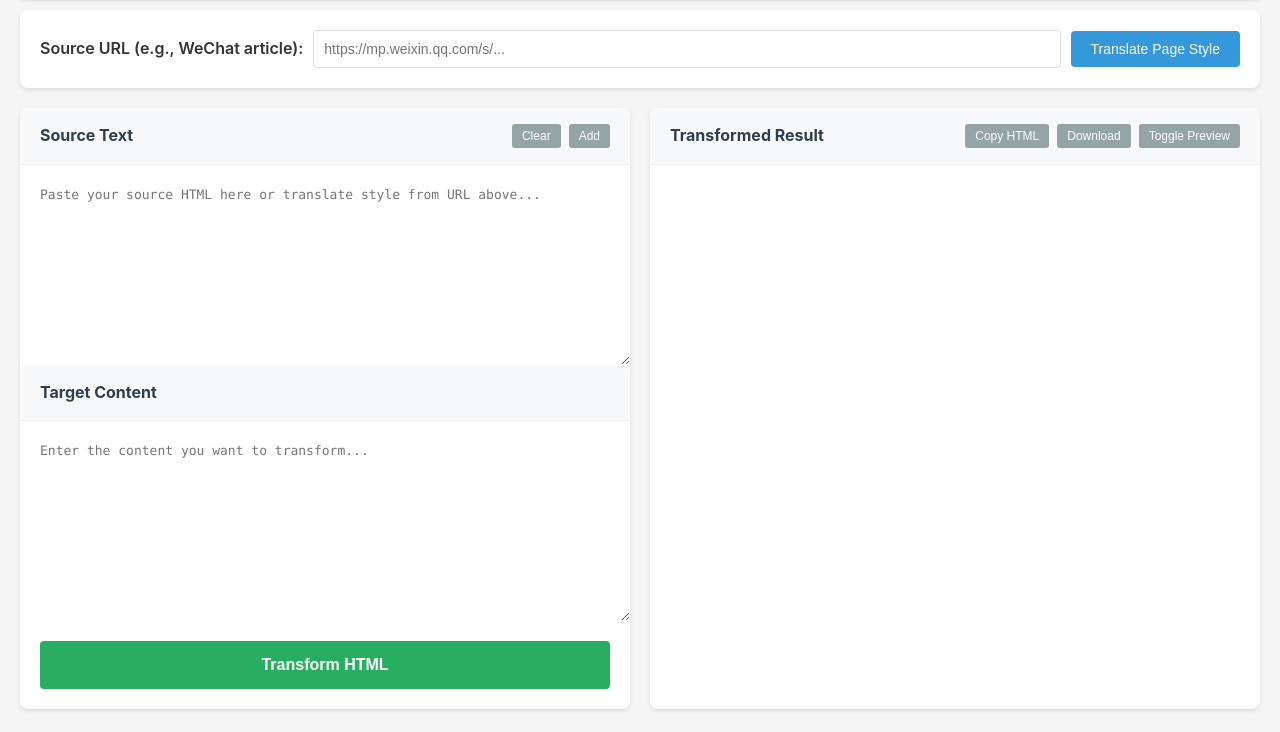
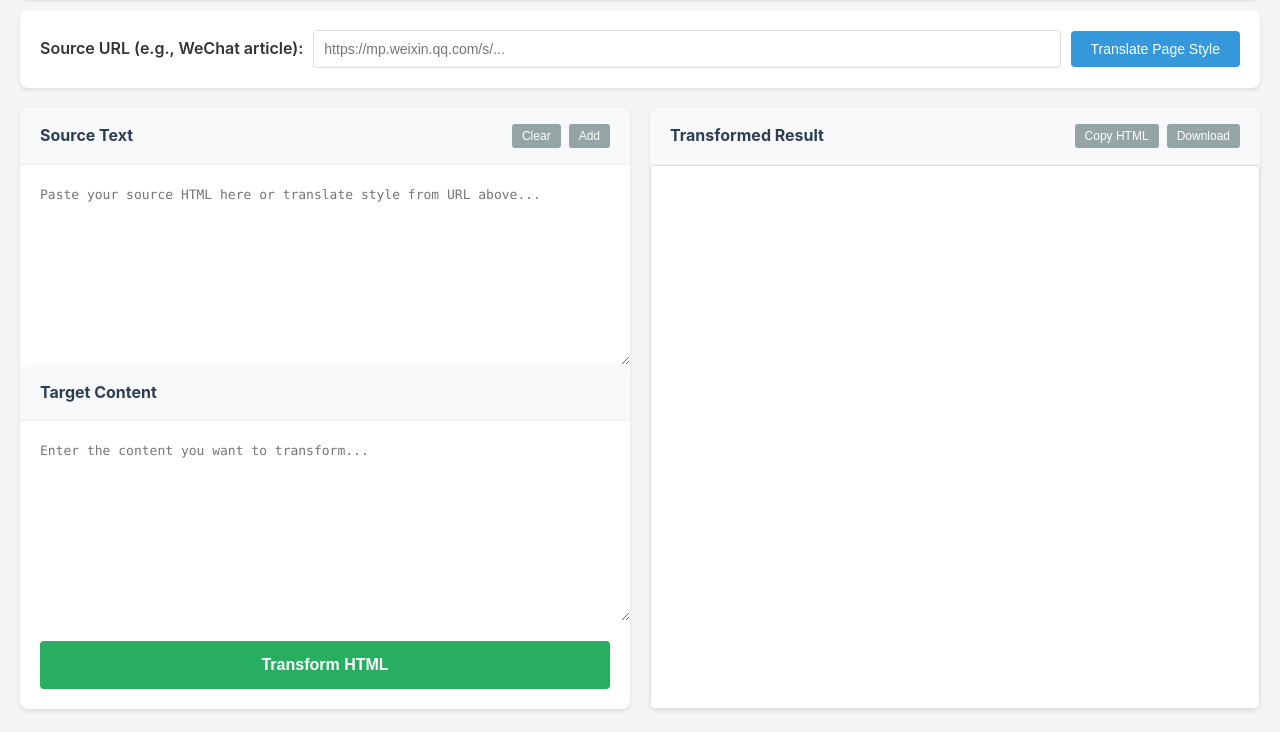
Before and after one commit to lifuyi/aistyle, a FastAPI app: page / in a window 1280 px wide. Shown: the part 68-800 px from the top of the page. Run offline with FastAPI, Linux system fonts and the light colour scheme; some libraries are stand-ins or nearby versions.

Commit message:
Major UI overhaul: Show rendered results by default and enhance copy functionality
- Changed default view to show rendered preview instead of HTML code
- Removed Show Code button and toggle functionality entirely to eliminate layout issues
- Enhanced copy functionality with rich media format support:
  - Uses ClipboardItem API for both text/html and text/plain MIME types
  - Multi-layer fallback system for Debian/Linux compatibility
  - Rich content copy using contentEditable div
  - Manual copy dialog as final fallback
- Fixed CSS grid layout constraints and overflow handling
- Simplified codebase by removing unused functions and variables
- Improved user experience with streamlined interface

This resolves the width expansion issue and provides better clipboard support for deployment on Debian systems.

```diff
--- a/static/css/style.css
+++ b/static/css/style.css
@@ -78,9 +78,11 @@ header h1 {
 
 .main-content {
     display: grid;
-    grid-template-columns: 1fr 1fr;
+    grid-template-columns: calc(50% - 10px) calc(50% - 10px);
     gap: 20px;
     min-height: 600px;
+    width: 100%;
+    max-width: 100%;
 }
 
 .left-pane, .right-pane {
@@ -89,6 +91,8 @@ header h1 {
     box-shadow: 0 2px 4px rgba(0,0,0,0.1);
     display: flex;
     flex-direction: column;
+    min-width: 0;
+    overflow: hidden;
 }
 
 .pane-header {
@@ -160,17 +164,31 @@ header h1 {
     display: flex;
     flex-direction: column;
     min-height: 400px;
+    width: 100%;
+    max-width: 100%;
+    overflow: hidden;
 }
 
 .code-view, .preview-view {
     flex: 1;
-    overflow: auto;
+    overflow: hidden;
+    width: 100%;
+    max-width: 100%;
+}
+
+.preview-view {
+    background: white;
+    border: 1px solid #ddd;
+    border-radius: 4px;
 }
 
 .code-view pre {
     margin: 0;
-    height: 100%;
+    height: 400px;
     overflow: auto;
+    width: 100%;
+    max-width: 100%;
+    box-sizing: border-box;
 }
 
 .code-view code {
@@ -181,11 +199,15 @@ header h1 {
     line-height: 1.5;
     white-space: pre-wrap;
     word-wrap: break-word;
+    overflow-wrap: break-word;
+    width: 100%;
+    max-width: 100%;
+    box-sizing: border-box;
 }
 
 #preview-frame {
     width: 100%;
-    height: 100%;
+    height: 400px;
     border: none;
 }
 
--- a/static/js/app.js
+++ b/static/js/app.js
@@ -7,9 +7,7 @@ class HTMLTransformerApp {
             sourceHtml: document.getElementById('source-html'),
             targetContent: document.getElementById('target-content'),
             transformBtn: document.getElementById('transform-btn'),
-            resultHtml: document.getElementById('result-html'),
             resultContainer: document.getElementById('result-container'),
-            resultCode: document.getElementById('result-code'),
             resultPreview: document.getElementById('result-preview'),
             previewFrame: document.getElementById('preview-frame'),
             loading: document.getElementById('loading'),
@@ -17,11 +15,9 @@ class HTMLTransformerApp {
             clearSource: document.getElementById('clear-source'),
             addToTarget: document.getElementById('add-to-target'),
             copyResult: document.getElementById('copy-result'),
-            downloadResult: document.getElementById('download-result'),
-            previewToggle: document.getElementById('preview-toggle')
+            downloadResult: document.getElementById('download-result')
         };
 
-        this.isPreviewMode = false;
         this.lastTransformedHtml = '';
 
         this.bindEvents();
@@ -35,7 +31,6 @@ class HTMLTransformerApp {
         this.elements.addToTarget.addEventListener('click', () => this.addToTarget());
         this.elements.copyResult.addEventListener('click', () => this.copyResult());
         this.elements.downloadResult.addEventListener('click', () => this.downloadResult());
-        this.elements.previewToggle.addEventListener('click', () => this.togglePreview());
 
         // Auto-save to localStorage
         this.elements.sourceHtml.addEventListener('input', () => this.saveToLocalStorage());
@@ -123,12 +118,7 @@ class HTMLTransformerApp {
                 this.displayResult(result.transformed_html);
                 this.showProcessingInfo(result.content_type, result.processing_strategy);
 
-                // Update target content with processed markdown for editing
-                if (result.processed_markdown) {
-                    this.elements.targetContent.value = result.processed_markdown;
-                }
-
-                this.showStatus('HTML transformed successfully! Target Content is now editable with processed markdown.', 'success');
+                this.showStatus('HTML transformed successfully!', 'success');
             } else {
                 this.showStatus(`Transformation error: ${result.error}`, 'error');
             }
@@ -142,37 +132,13 @@ class HTMLTransformerApp {
     }
 
     displayResult(html) {
-        // Display in code view
-        this.elements.resultHtml.textContent = this.formatHtml(html);
+        // Show the rendered preview
+        this.elements.resultPreview.style.display = 'block';
 
-        // Trigger Prism highlighting if available
-        if (window.Prism) {
-            Prism.highlightElement(this.elements.resultHtml);
-        }
-
-        // Update preview if in preview mode
-        if (this.isPreviewMode) {
-            this.updatePreview(html);
-        }
+        // Update preview
+        this.updatePreview(html);
     }
 
-    togglePreview() {
-        this.isPreviewMode = !this.isPreviewMode;
-
-        if (this.isPreviewMode) {
-            this.elements.resultCode.style.display = 'none';
-            this.elements.resultPreview.style.display = 'flex';
-            this.elements.previewToggle.textContent = 'Show Code';
-
-            if (this.lastTransformedHtml) {
-                this.updatePreview(this.lastTransformedHtml);
-            }
-        } else {
-            this.elements.resultCode.style.display = 'flex';
-            this.elements.resultPreview.style.display = 'none';
-            this.elements.previewToggle.textContent = 'Toggle Preview';
-        }
-    }
 
     updatePreview(html) {
         const blob = new Blob([html], { type: 'text/html' });
@@ -243,11 +209,23 @@ class HTMLTransformerApp {
         }
 
         try {
-            await navigator.clipboard.writeText(this.lastTransformedHtml);
-            this.showStatus('Result copied to clipboard!', 'success');
+            // Try to copy as rich media format (HTML) first
+            if (navigator.clipboard && navigator.clipboard.write) {
+                const clipboardItem = new ClipboardItem({
+                    'text/html': new Blob([this.lastTransformedHtml], { type: 'text/html' }),
+                    'text/plain': new Blob([this.lastTransformedHtml], { type: 'text/plain' })
+                });
+                await navigator.clipboard.write([clipboardItem]);
+                this.showStatus('Rich media content copied to clipboard!', 'success');
+            } else {
+                // Fallback to plain text for compatibility
+                await navigator.clipboard.writeText(this.lastTransformedHtml);
+                this.showStatus('HTML content copied to clipboard!', 'success');
+            }
         } catch (error) {
-            // Fallback for older browsers
-            this.fallbackCopyToClipboard(this.lastTransformedHtml);
+            console.log('Clipboard API failed, trying fallback:', error);
+            // Enhanced fallback for Debian/Linux systems
+            this.debianCompatibleCopy(this.lastTransformedHtml);
         }
     }
 
@@ -270,51 +248,100 @@ class HTMLTransformerApp {
         this.showStatus('File downloaded!', 'success');
     }
 
-    fallbackCopyToClipboard(text) {
-        const textArea = document.createElement('textarea');
-        textArea.value = text;
-        textArea.style.position = 'fixed';
-        textArea.style.left = '-999999px';
-        textArea.style.top = '-999999px';
-        document.body.appendChild(textArea);
-        textArea.focus();
-        textArea.select();
+    debianCompatibleCopy(html) {
+        // Enhanced fallback that works better on Debian/Linux systems
 
+        // Method 1: Try execCommand with HTML content in a div
         try {
-            document.execCommand('copy');
-            this.showStatus('Result copied to clipboard!', 'success');
+            const tempDiv = document.createElement('div');
+            tempDiv.innerHTML = html;
+            tempDiv.style.position = 'fixed';
+            tempDiv.style.left = '-999999px';
+            tempDiv.style.top = '-999999px';
+            tempDiv.contentEditable = true;
+            document.body.appendChild(tempDiv);
+
+            // Select the content
+            const range = document.createRange();
+            range.selectNodeContents(tempDiv);
+            const selection = window.getSelection();
+            selection.removeAllRanges();
+            selection.addRange(range);
+
+            // Try to copy as rich content
+            const successful = document.execCommand('copy');
+            document.body.removeChild(tempDiv);
+
+            if (successful) {
+                this.showStatus('Rich content copied to clipboard!', 'success');
+                return;
+            }
         } catch (error) {
-            this.showStatus('Copy failed - please copy manually', 'error');
+            console.log('Rich content copy failed:', error);
         }
 
-        document.body.removeChild(textArea);
+        // Method 2: Fallback to plain text copy
+        try {
+            const textArea = document.createElement('textarea');
+            textArea.value = html;
+            textArea.style.position = 'fixed';
+            textArea.style.left = '-999999px';
+            textArea.style.top = '-999999px';
+            document.body.appendChild(textArea);
+            textArea.focus();
+            textArea.select();
+
+            const successful = document.execCommand('copy');
+            document.body.removeChild(textArea);
+
+            if (successful) {
+                this.showStatus('HTML code copied to clipboard!', 'success');
+            } else {
+                this.showManualCopyDialog(html);
+            }
+        } catch (error) {
+            console.log('Text copy also failed:', error);
+            this.showManualCopyDialog(html);
+        }
     }
 
-    formatHtml(html) {
-        // Simple HTML formatting
-        return html
-            .replace(/></g, '>\n<')
-            .replace(/^\s+|\s+$/g, '')
-            .split('\n')
-            .map(line => line.trim())
-            .filter(line => line.length > 0)
-            .map((line, index, array) => {
-                const depth = this.getHtmlDepth(array.slice(0, index + 1));
-                return '  '.repeat(Math.max(0, depth)) + line;
-            })
-            .join('\n');
+    showManualCopyDialog(html) {
+        // Show a dialog with the HTML for manual copying
+        const modal = document.createElement('div');
+        modal.style.cssText = `
+            position: fixed; top: 0; left: 0; right: 0; bottom: 0;
+            background: rgba(0,0,0,0.7); z-index: 10000;
+            display: flex; align-items: center; justify-content: center;
+        `;
+
+        const dialog = document.createElement('div');
+        dialog.style.cssText = `
+            background: white; padding: 20px; border-radius: 8px;
+            max-width: 80%; max-height: 80%; overflow: auto;
+            box-shadow: 0 4px 20px rgba(0,0,0,0.3);
+        `;
+
+        dialog.innerHTML = `
+            <h3>Copy HTML Manually</h3>
+            <p>Please select all and copy the content below:</p>
+            <textarea readonly style="width: 100%; height: 300px; font-family: monospace; font-size: 12px;">${html}</textarea>
+            <div style="margin-top: 10px; text-align: right;">
+                <button onclick="this.closest('.manual-copy-modal').remove()" style="padding: 8px 16px; background: #3498db; color: white; border: none; border-radius: 4px; cursor: pointer;">Close</button>
+            </div>
+        `;
+
+        modal.className = 'manual-copy-modal';
+        modal.appendChild(dialog);
+        document.body.appendChild(modal);
+
+        // Auto-select the textarea content
+        const textarea = dialog.querySelector('textarea');
+        textarea.focus();
+        textarea.select();
+
+        this.showStatus('Manual copy dialog opened', 'error');
     }
 
-    getHtmlDepth(lines) {
-        let depth = 0;
-        for (const line of lines) {
-            const openTags = (line.match(/<[^/][^>]*>/g) || []).length;
-            const closeTags = (line.match(/<\/[^>]*>/g) || []).length;
-            const selfClosing = (line.match(/<[^>]*\/>/g) || []).length;
-            depth += openTags - closeTags - selfClosing;
-        }
-        return Math.max(0, depth);
-    }
 
     isValidUrl(string) {
         try {
--- a/templates/index.html
+++ b/templates/index.html
@@ -46,14 +46,10 @@
                     <div class="pane-controls">
                         <button id="copy-result">Copy HTML</button>
                         <button id="download-result">Download</button>
-                        <button id="preview-toggle">Toggle Preview</button>
                     </div>
                 </div>
                 <div id="result-container">
-                    <div id="result-code" class="code-view">
-                        <pre><code id="result-html" class="language-html"><!-- Transformed HTML will appear here --></code></pre>
-                    </div>
-                    <div id="result-preview" class="preview-view" style="display: none;">
+                    <div id="result-preview" class="preview-view">
                         <iframe id="preview-frame"></iframe>
                     </div>
                 </div>
```
